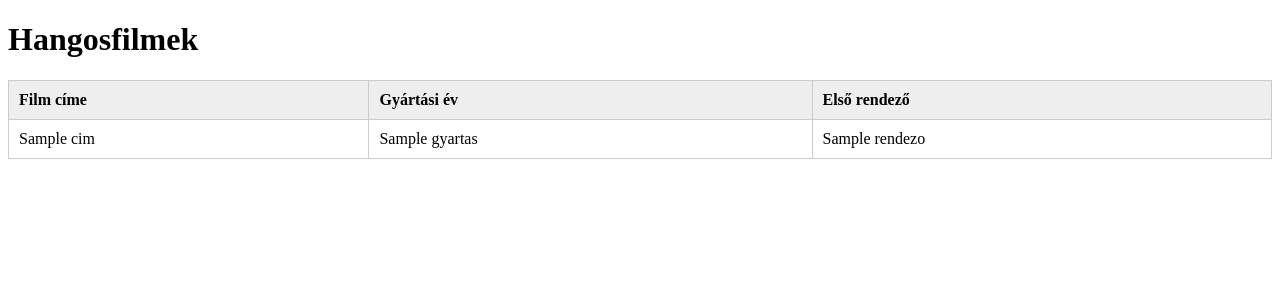
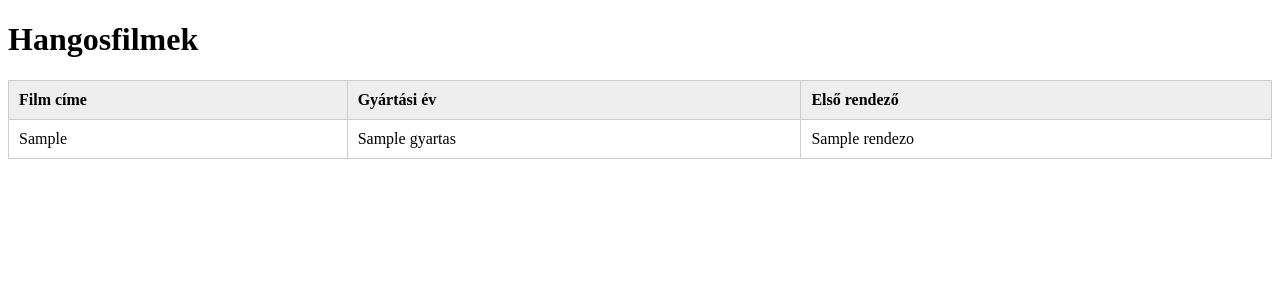
Before and after one commit to mate-kovago/L-LA02-WEB-II, a Node project: template views/filmek.ejs in a window 1280 px wide. Shown: the top 300 px of the page. Run offline with Node 20 templates, Linux system fonts and the light colour scheme; the template is opened without the code that fills it: most values are stand-ins (such as "Sample title", 1, 10 or a date in 2020); some libraries are stand-ins or nearby versions.

Commit message:
cim correct to cím

```diff
--- a/controllers/filmController.js
+++ b/controllers/filmController.js
@@ -33,7 +33,7 @@ exports.lista = async (req, res, next) => {
       {
         $project: {
           _id: 1,
-          cim: 1,
+          cím: 1,
           gyartas: 1,
           rendezo: {
             $ifNull: [
@@ -44,7 +44,7 @@ exports.lista = async (req, res, next) => {
         }
       },
 
-      { $sort: { cim: 1, _id: 1 } }
+      { $sort: { cím: 1, _id: 1 } }
     ]).exec();
 
     res.render('filmek', { filmek });
--- a/views/filmek.ejs
+++ b/views/filmek.ejs
@@ -42,7 +42,7 @@
 
       <% filmek.forEach((film) => { %>
         <tr>
-          <td><%= film.cim %></td>
+          <td><%= film.cím %></td>
           <td><%= film.gyartas %></td>
           <td><%= film.rendezo %></td>
         </tr>
```
